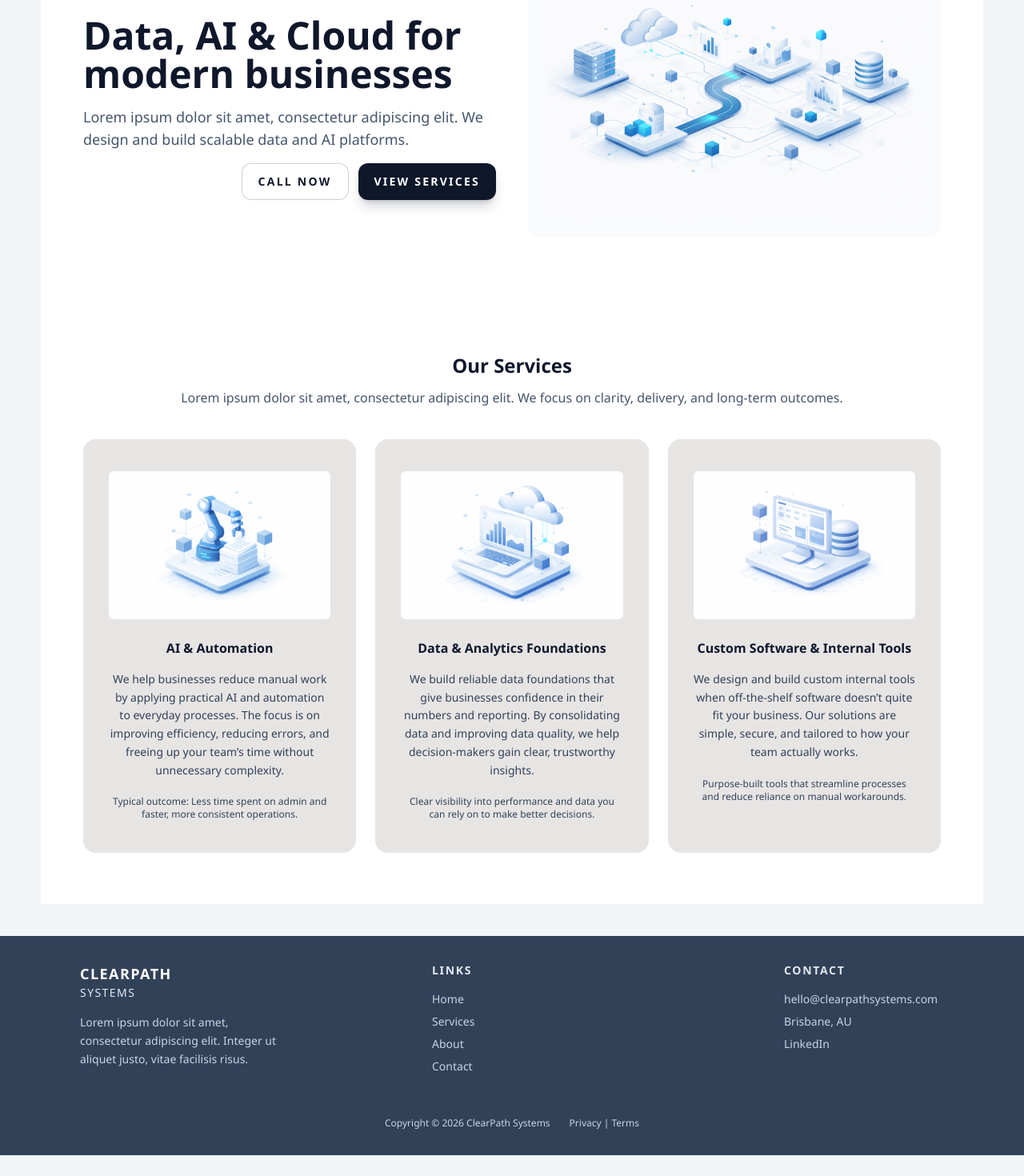
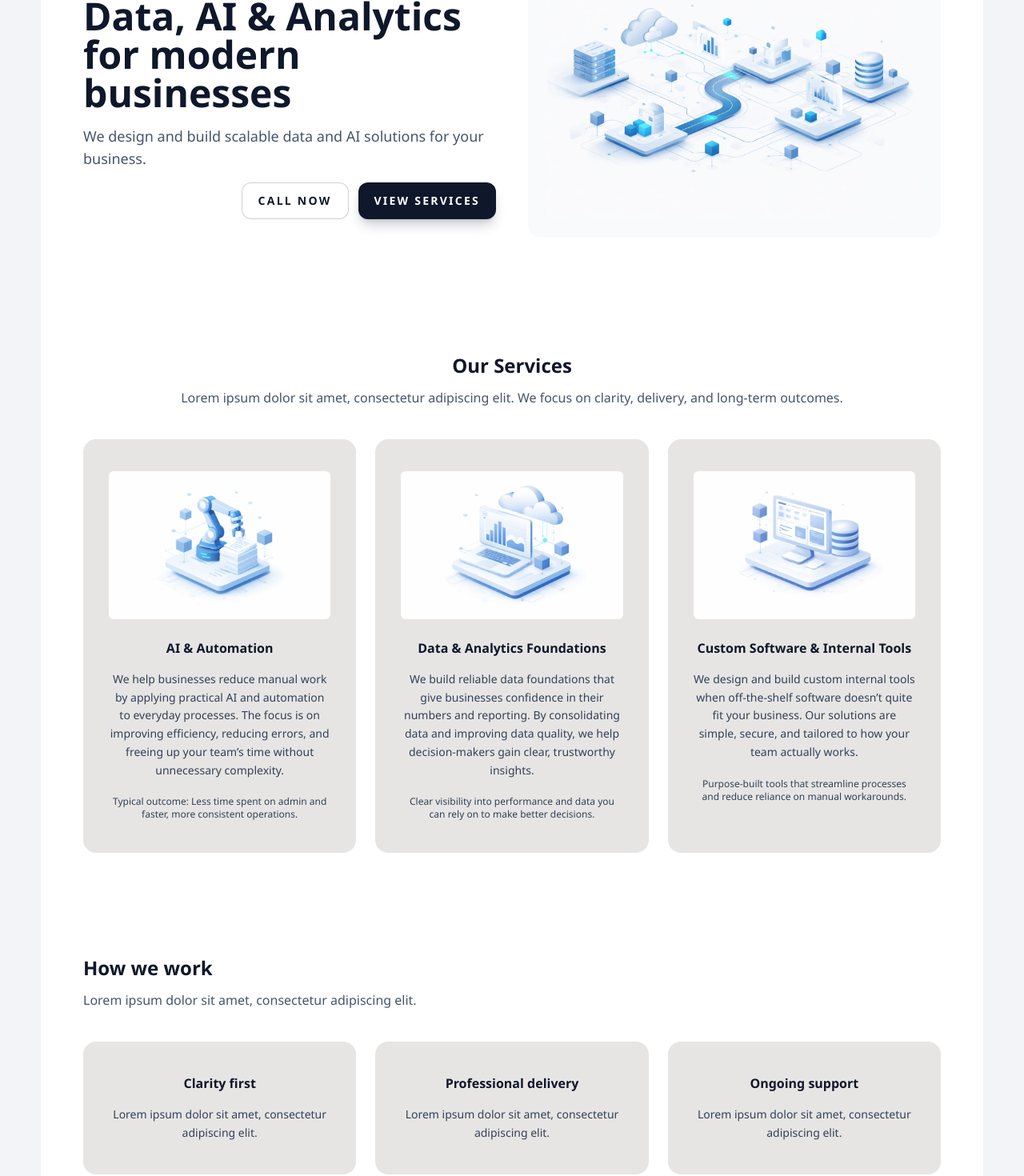
Before and after one commit to Coder-Cat-Org/clearpath-site, a React (Vite) app: page / in a window 1280 px wide. Shown: the part 260-1730 px from the top of the page at 80% size. Before the commit the page ends 1704 px from the top, so only its background shows below. Built offline with nearby package versions, Linux system fonts and the light colour scheme.

Commit message:
Begin valueProps component

```diff
--- a/src/components/Hero.tsx
+++ b/src/components/Hero.tsx
@@ -9,11 +9,10 @@ function Hero() {
             ClearPath Systems
           </p>
           <h1 className="text-3xl font-semibold text-slate-900 sm:text-4xl lg:text-5xl">
-            Data, AI &amp; Cloud for modern businesses
+            Data, AI &amp; Analytics for modern businesses
           </h1>
           <p className="max-w-xl text-base font-light text-slate-600 sm:text-lg">
-            Lorem ipsum dolor sit amet, consectetur adipiscing elit. We design
-            and build scalable data and AI platforms.
+            We design and build scalable data and AI solutions for your business.
           </p>
           <div className="flex w-full flex-col gap-3 sm:flex-row sm:justify-end">
             <button className="w-full rounded-xl border border-slate-900/20 bg-white px-5 py-3 text-sm font-semibold uppercase tracking-[0.16em] text-slate-900 transition hover:border-slate-900/40 sm:w-auto">
--- /dev/null
+++ b/src/components/ValueProps.tsx
@@ -0,0 +1,48 @@
+const valueProps = [
+  {
+    title: "Clarity first",
+    description: "Lorem ipsum dolor sit amet, consectetur adipiscing elit.",
+  },
+  {
+    title: "Professional delivery",
+    description: "Lorem ipsum dolor sit amet, consectetur adipiscing elit.",
+  },
+  {
+    title: "Ongoing support",
+    description: "Lorem ipsum dolor sit amet, consectetur adipiscing elit.",
+  },
+];
+
+function ValueProps() {
+  return (
+    <section className="w-full bg-white py-16">
+      <div className="mx-auto max-w-6xl px-6 md:px-10">
+        <div className="mb-10 text-left">
+          <h2 className="text-2xl font-semibold text-slate-900">
+            How we work
+          </h2>
+          <p className="mt-3 text-sm text-slate-600 sm:text-base">
+            Lorem ipsum dolor sit amet, consectetur adipiscing elit.
+          </p>
+        </div>
+        <div className="grid gap-6 md:grid-cols-3">
+          {valueProps.map((item) => (
+            <article
+              key={item.title}
+              className="rounded-2xl bg-stone-200 px-8 py-10 text-center"
+            >
+              <h3 className="text-base font-semibold text-slate-900">
+                {item.title}
+              </h3>
+              <p className="mt-4 text-sm leading-relaxed text-slate-700">
+                {item.description}
+              </p>
+            </article>
+          ))}
+        </div>
+      </div>
+    </section>
+  );
+}
+
+export default ValueProps;
--- a/src/pages/Home.tsx
+++ b/src/pages/Home.tsx
@@ -1,12 +1,13 @@
 import Hero from "../components/Hero";
 import ServicesGrid from "../components/ServicesGrid";
+import ValueProps from "../components/ValueProps";
 
 function Home() {
   return (
     <section className="page page-home">
       <Hero />
       <ServicesGrid />
-
+      <ValueProps />
     </section>
   );
 }
```
